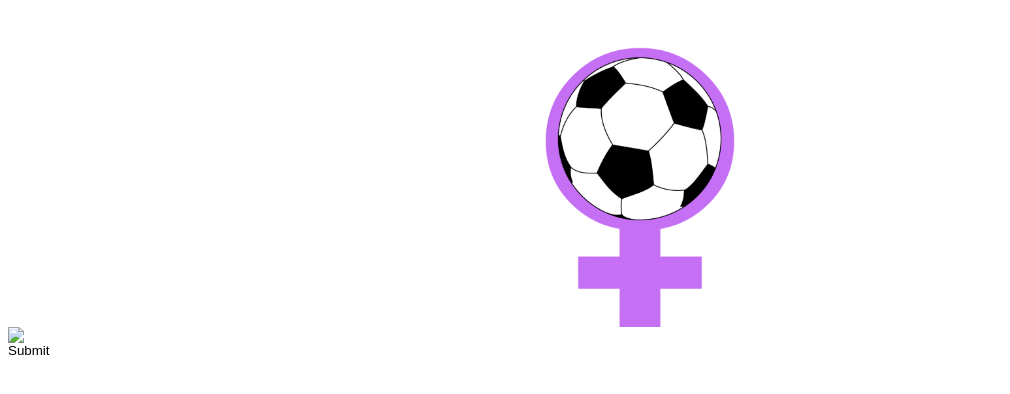
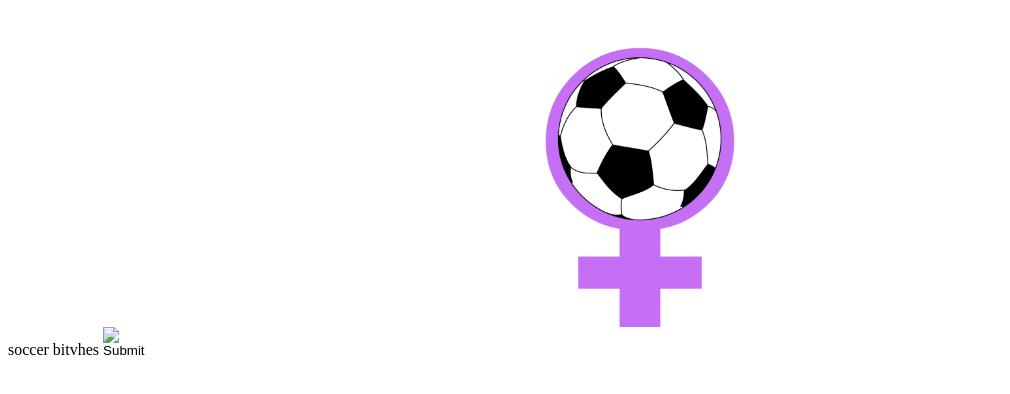
Before and after one commit to csungg/EqualPlay, a plain HTML site: page soccer.html in a window 1280 px wide. Shown: the part 202-596 px from the top of the page, without its empty margins (0-1010 px from the left). Drawn offline with Linux system fonts and the light colour scheme.

Commit message:
bigdaddy

```diff
--- a/soccer.html
+++ b/soccer.html
@@ -10,6 +10,9 @@
     <img src="equalplay.jpg" width = "15%" class="center"> </img>
 
     <form action="soccerball.png">
+       soccer bitvhes
+
+
   <input type="image" src="soccerball.png" alt="Submit" width="48" height="48">
 </form>
 
```
